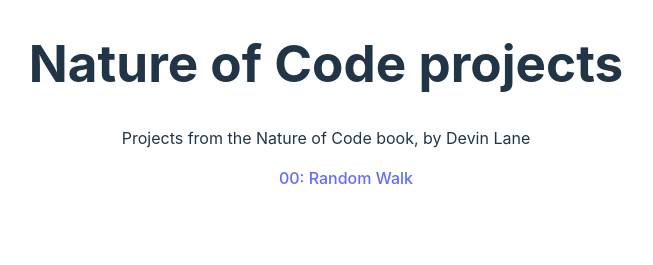
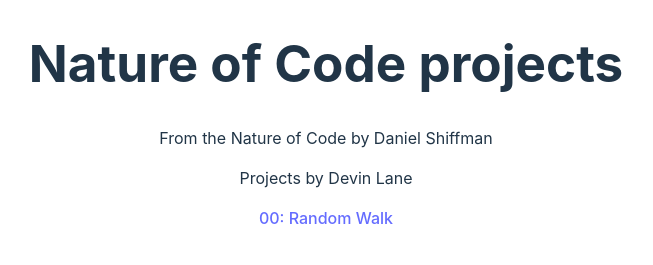
Before and after one commit to DevinCLane/nature-of-code-projects, a website built with Vite: page index.html in a window 1280 px wide. Shown: the whole page, without its empty margins (314-967 px from the left). Built offline with nearby package versions, Linux system fonts and the light colour scheme.

Commit message:
css: homepage styles

```diff
--- a/src/main.ts
+++ b/src/main.ts
@@ -4,7 +4,10 @@
   <div>
     <h1>Nature of Code projects</h1>
     <p>
-      Projects from the Nature of Code book, by Devin Lane
+      From the Nature of Code by Daniel Shiffman
+    </p>
+    <p>
+      Projects by Devin Lane
     </p>
     <ul>
     <li><a href="/src/projects/00-randomness/index.html"> 00: Random Walk </a></li>
--- a/src/style.css
+++ b/src/style.css
@@ -24,6 +24,7 @@
 
 ul {
     margin: 0;
+    padding: 0;
 }
 
 li {
```
